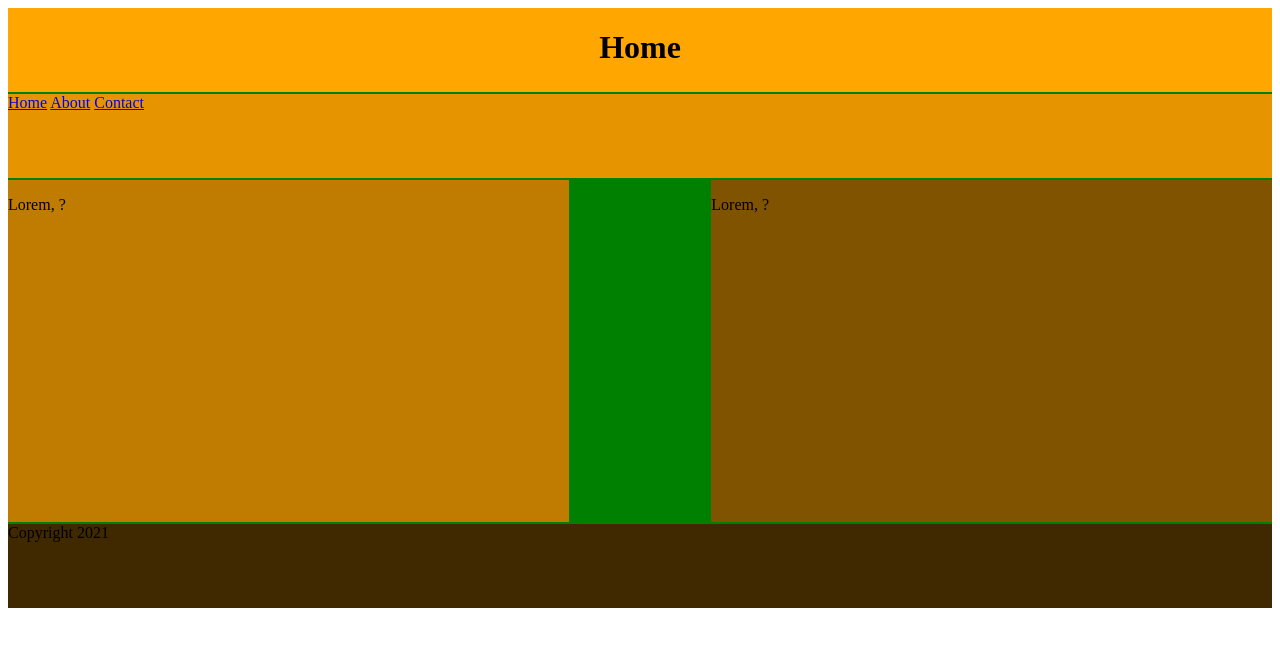
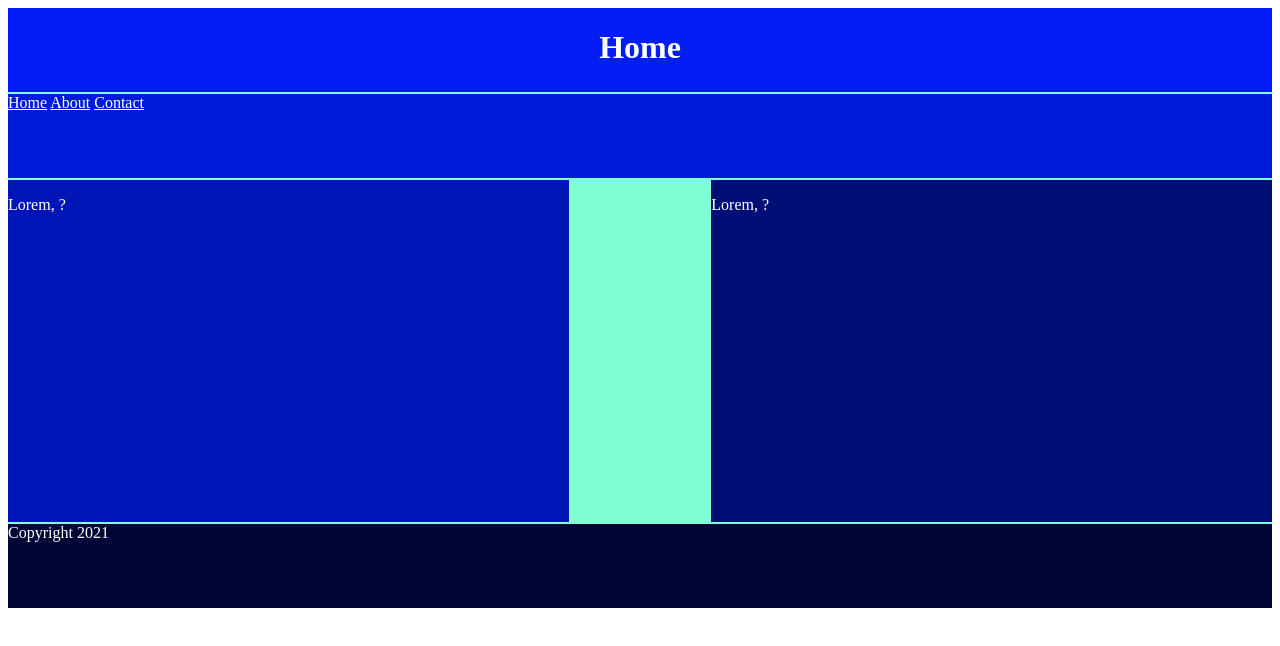
Before and after one commit to 1AmOm/Off-The-Grid, a plain HTML site: page index.html in a window 1280 px wide. Drawn offline with Linux system fonts and the light colour scheme; files that its build step writes are made by us from their sources.

Commit message:
Add files via upload

```diff
--- a/style.css
+++ b/style.css
@@ -1,5 +1,6 @@
 *{
     box-sizing: content-box;
+    color:white
   }
 
   .gridContainer {
@@ -8,7 +9,7 @@
     /* grid-template-columns: 200px 200px 200px; */
     grid-template-columns: 1fr 1fr 1fr 1fr 1fr 1fr 1fr 1fr 1fr;
     grid-template-rows: repeat(7, 1fr);
-    background-color: green;
+    background-color: aquamarine;
     grid-gap: 2px;
     /* start, end, center, stretch*/
     align-items: stretch;
@@ -19,7 +20,7 @@
   }
 
   .redHeader {
-    background-color: #ffa700;
+    background-color: #011ef5;
     grid-column-start: 1;
     grid-column-end: 10;
     grid-row-start: 1;
@@ -28,21 +29,21 @@
   }
 
   .orangeNavBar {
-    background-color: #E69500;
+    background-color: #001adb;
     grid-column-start: 1;
     grid-column-end: 10;
     grid-row: 2/2;
   }
 
   .yellowArticle {
-    background-color: #BF7C00;
+    background-color: #0015b5;
     grid-column-start: 1;
     grid-column-end: 5;
     grid-row: 3/7;
   }
 
   .yellowArticle2 {
-    background-color: #805300;
+    background-color: #000e75;
     grid-column-start: 6;
     grid-column-end: 10;
     grid-row: 3/7;
@@ -50,7 +51,7 @@
 
 
   .indigoFooter {
-    background-color: #402900;
+    background-color: #000636;
     grid-column: 1/10;
     grid-row: 7/8;
   }
```
